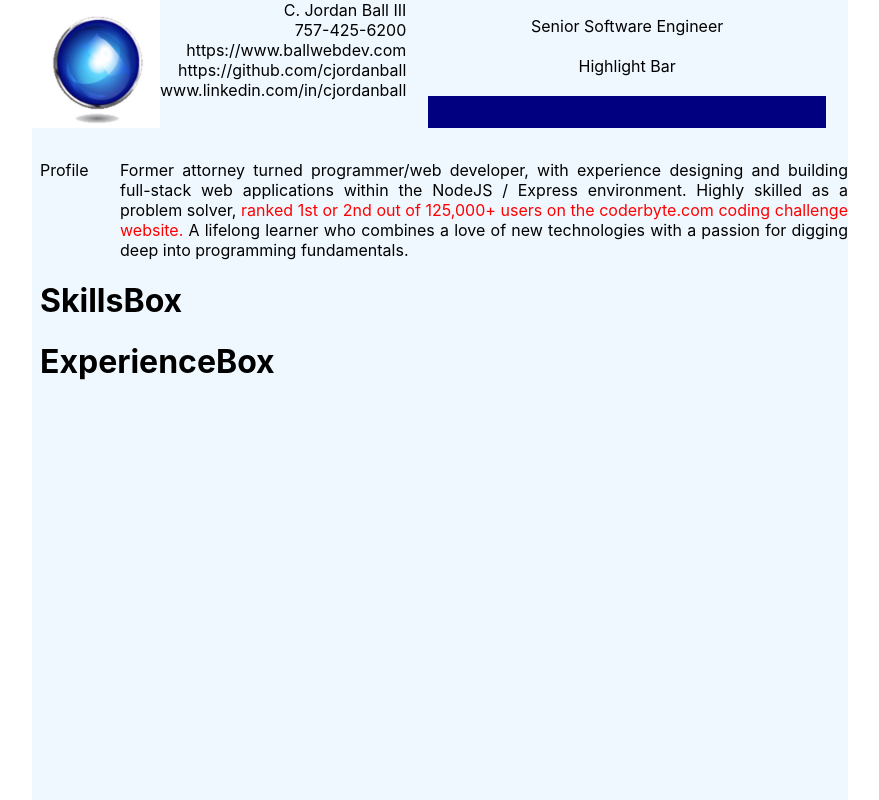
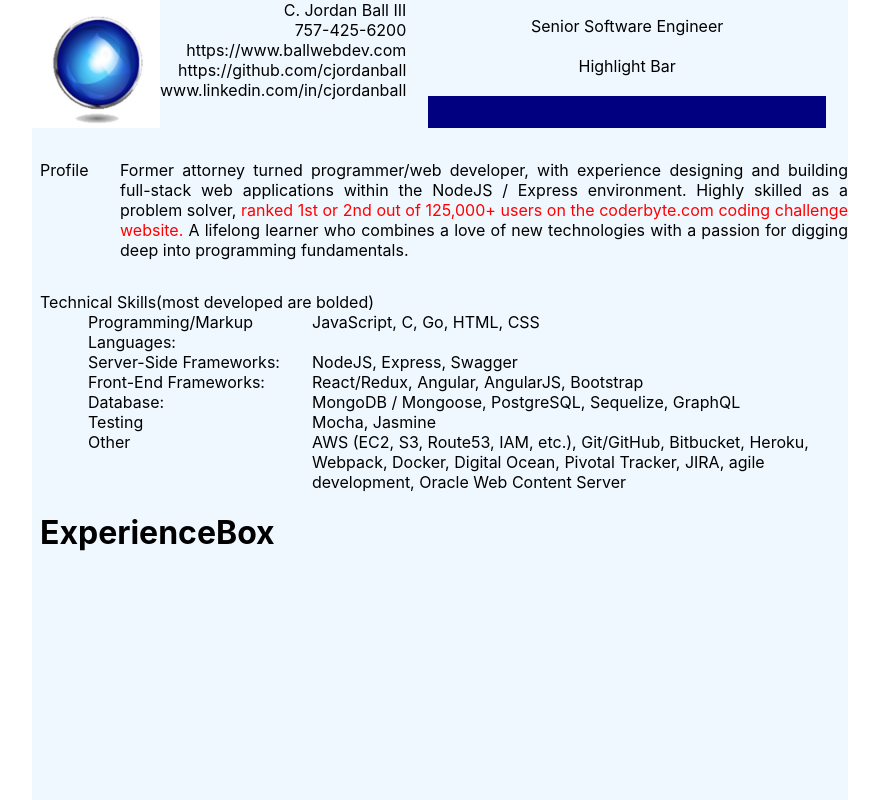
Before and after one commit to cjordanball/resume, a React (Create React App) app: page / in a window 1280 px wide. Shown: the top 800 px of the page, without its empty margins (200-1079 px from the left). Built offline with nearby package versions, Linux system fonts and the light colour scheme.

Commit message:
add rough draft of skills component

```diff
--- a/public/index.html
+++ b/public/index.html
@@ -24,7 +24,7 @@
       work correctly both with client-side routing and a non-root public URL.
       Learn how to configure a non-root public URL by running `npm run build`.
     -->
-    <title>React App</title>
+		<title>C. Jordan Ball III</title>
 	</head>
 	<body>
 		<noscript>You need to enable JavaScript to run this app.</noscript>
--- /dev/null
+++ b/src/components/SkillBox/index.tsx
@@ -0,0 +1,18 @@
+import styles from './skillBox.module.css';
+
+interface SkillBoxProps {
+	title: string;
+	listing: Array<string>;
+}
+
+const SkillBox = ({ title, listing }: SkillBoxProps) => {
+	const skillList = listing.join(', ');
+	return (
+		<div className={styles.container}>
+			<div className={styles.heading}>{title}</div>
+			<div className={styles.list}>{skillList}</div>
+		</div>
+	);
+};
+
+export default SkillBox;
--- /dev/null
+++ b/src/components/SkillBox/skillBox.module.css
@@ -0,0 +1,11 @@
+.container {
+	display: flex;
+	flex-direction: row;
+}
+
+.heading {
+	padding-left: 3rem;
+	flex-basis: 14rem;
+	flex-grow: 0;
+	flex-shrink: 0;
+}
--- a/src/components/SkillsBox/index.tsx
+++ b/src/components/SkillsBox/index.tsx
@@ -1,9 +1,25 @@
 import styles from './skillsBox.module.css';
+import { introContent } from '../../content';
+import { SkillBox } from '../../components';
 
 const SkillsBox = () => {
+	const skillList = introContent.skills.content;
+	const skillListItems = skillList.map((val) => {
+		return (
+			<SkillBox key={val.headline} title={val.headline} listing={val.entries} />
+		);
+	});
 	return (
 		<div className={styles.container}>
-			<h1>SkillsBox</h1>
+			<div className={styles.introSection}>
+				<span className={styles.mainHeadline}>
+					{introContent.skills.headline.mainHeadline}
+				</span>
+				<span className={styles.subHeadline}>
+					{introContent.skills.headline.parenthetical}
+				</span>
+			</div>
+			{skillListItems}
 		</div>
 	);
 };
--- a/src/components/SkillsBox/skillsBox.module.css
+++ b/src/components/SkillsBox/skillsBox.module.css
@@ -1,2 +1,3 @@
 .container {
+	margin-top: 2rem;
 }
--- a/src/components/index.ts
+++ b/src/components/index.ts
@@ -3,4 +3,5 @@ export { default as Header } from './Header';
 export { default as Headline } from './HeadlineBox';
 export { default as Profile } from './ProfileBox';
 export { default as Skills } from './SkillsBox';
+export { default as SkillBox } from './SkillBox';
 export { default as Experience } from './ExperienceBox';
--- a/src/content/introContent.ts
+++ b/src/content/introContent.ts
@@ -8,27 +8,28 @@ const introContent = {
 			mainHeadline: 'Technical Skills',
 			parenthetical: '(most developed are bolded)',
 		},
-		languages: {
+		content: [
+			{
 				headline: 'Programming/Markup Languages:',
 				entries: ['JavaScript', 'C', 'Go', 'HTML', 'CSS'],
 			},
-		serverFrameworks: {
+			{
 				headline: 'Server-Side Frameworks:',
 				entries: ['NodeJS', 'Express', 'Swagger'],
 			},
-		browserFrameworks: {
+			{
 				headline: 'Front-End Frameworks:',
 				entries: ['React/Redux', 'Angular', 'AngularJS', 'Bootstrap'],
 			},
-		data: {
+			{
 				headline: 'Database:',
 				entries: ['MongoDB / Mongoose', 'PostgreSQL', 'Sequelize', 'GraphQL'],
 			},
-		testing: {
+			{
 				headline: 'Testing',
 				entries: ['Mocha', 'Jasmine'],
 			},
-		misc: {
+			{
 				headline: 'Other',
 				entries: [
 					'AWS (EC2, S3, Route53, IAM, etc.)',
@@ -44,6 +45,7 @@ const introContent = {
 					'Oracle Web Content Server',
 				],
 			},
+		],
 	},
 };
 
```
Lines whose indentation alone changed are shown as unchanged.
